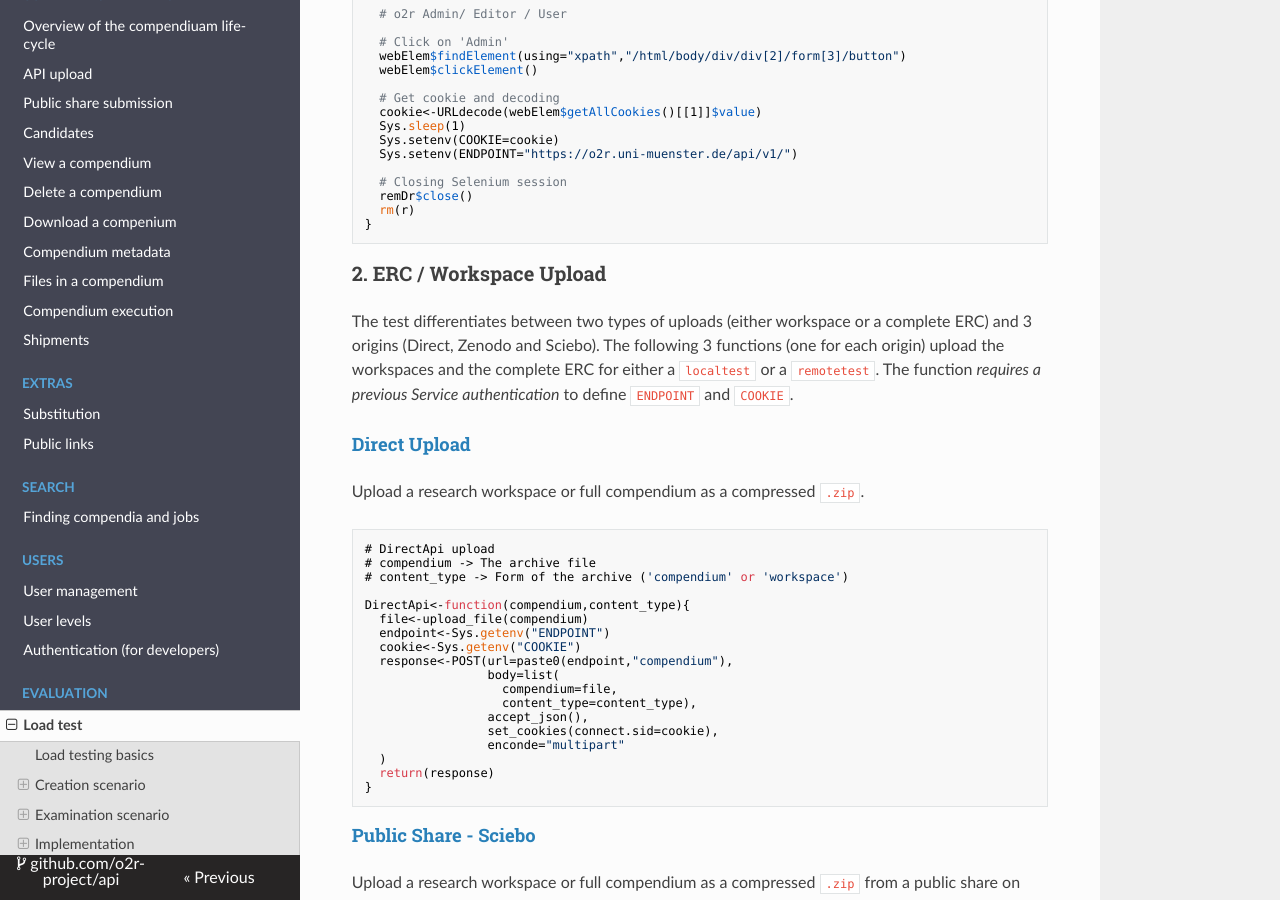
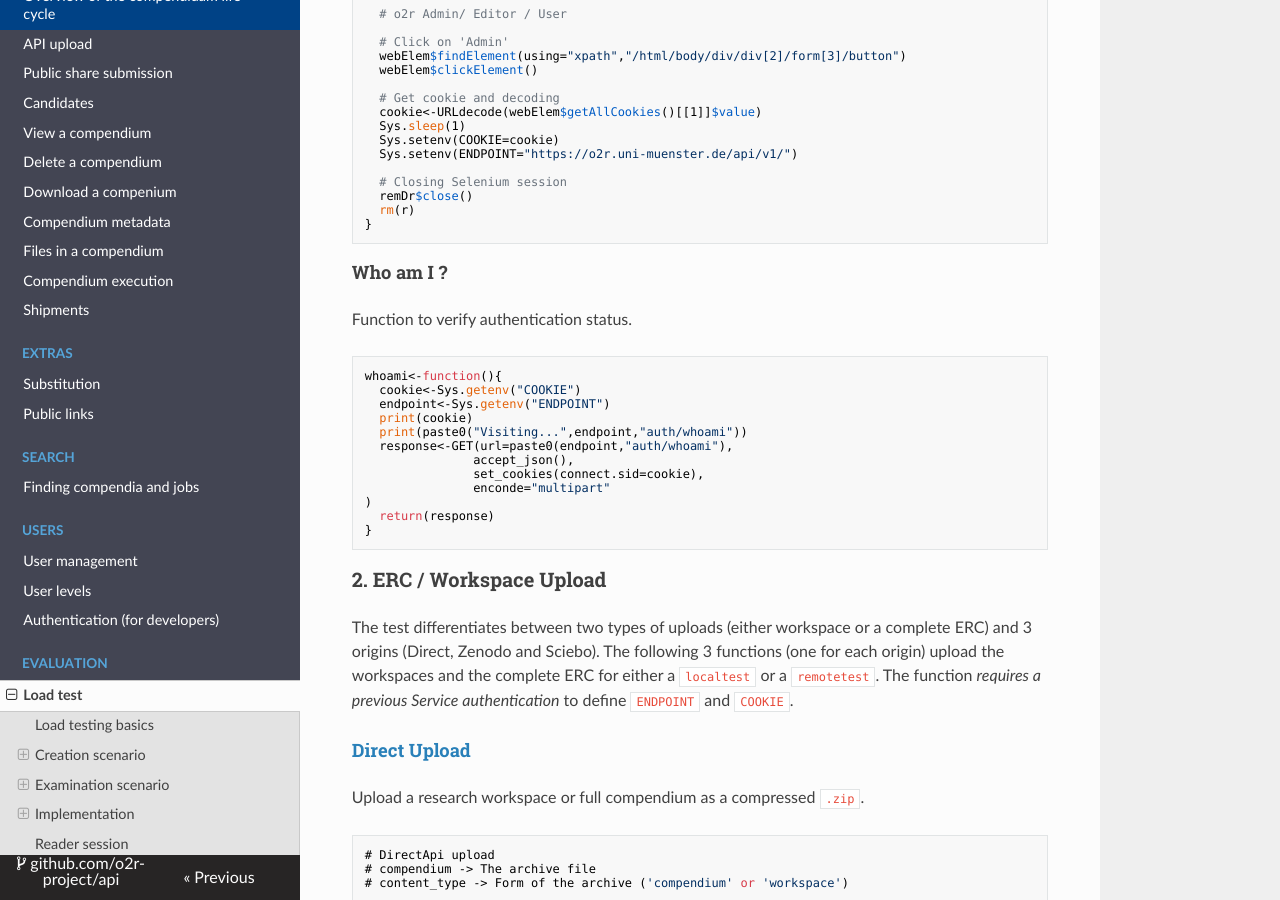
Before and after one commit to o2r-project/api, an MkDocs documentation site: the page built from docs/evaluation/load_test.md, in a window 1280 px wide and 900 px high, scrolled down 4394 px. Built offline with MkDocs 1.6.1, drawn with Linux system fonts in a browser that asks for light colours; nearby versions of some CDN libraries; some of the changed text lies outside the part shown.

Commit message:
Whoami implementation and reader session

```diff
--- a/docs/evaluation/load_test.md
+++ b/docs/evaluation/load_test.md
@@ -253,6 +253,23 @@
       rm(r)
     }
 
+#### Who am I ?
+
+Function to verify authentication status.
+
+    whoami<-function(){
+      cookie<-Sys.getenv("COOKIE")
+      endpoint<-Sys.getenv("ENDPOINT")
+      print(cookie)
+      print(paste0("Visiting...",endpoint,"auth/whoami"))
+      response<-GET(url=paste0(endpoint,"auth/whoami"),
+                   accept_json(),
+                   set_cookies(connect.sid=cookie),
+                   enconde="multipart"
+    )
+      return(response)
+    }
+
 ### 2. ERC / Workspace Upload
 
 The test differentiates between two types of uploads (either workspace
@@ -389,9 +406,27 @@
 
     executeCompendium<-function(id){
 
+      endpoint<-Sys.getenv("ENDPOINT")
+      cookie<-Sys.getenv("COOKIE")
+
       response <- POST(url = paste0(endpoint, "job"),
                        body = list(compendium_id = id[[1]]),
                        accept_json(),
                        set_cookies(connect.sid = cookie))
       return(response)
+
     }
+
+Reader session
+--------------
+
+    #getCookieRemote()
+
+    readerSession<-function(id){
+      whoami()
+      print(paste0("Looks interesting ! Let's run an analysis of Compendium: ",id))
+      job<-executeCompendium(id)
+      return(job)
+    }
+
+**ERC examination scenario**
```
Also changed, not shown: docs/evaluation/load_test.Rmd (+45 -1 lines).
